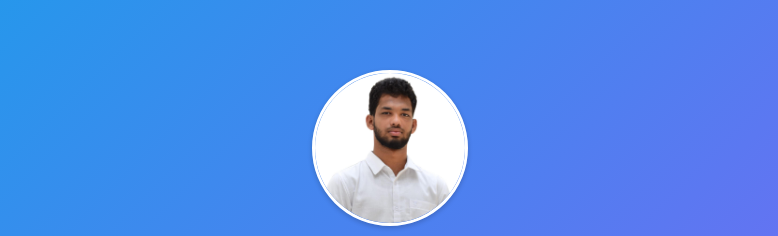
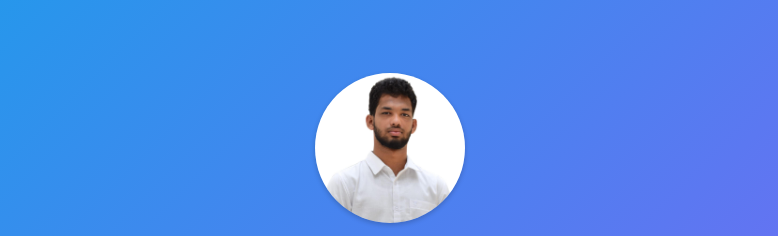
Before and after one commit to ASSA2004/portfolio-ASSA, a plain HTML site: page index.html in a window 1280 px wide. Shown: the part 290-526 px from the top of the page, 250-1028 px from the left. Drawn offline with Linux system fonts and the light colour scheme.

Commit message:
Update styles.css

```diff
--- a/styles.css
+++ b/styles.css
@@ -127,7 +127,7 @@ body.dark-theme .header {
   margin: 0 auto 1rem;
   overflow: hidden;
   border-radius: 50%;
-  border: 3px solid var(--light);
+  border: 3px solid var(primary);
   box-shadow: 0 2px 5px rgba(0,0,0,0.2);
 }
 
```
